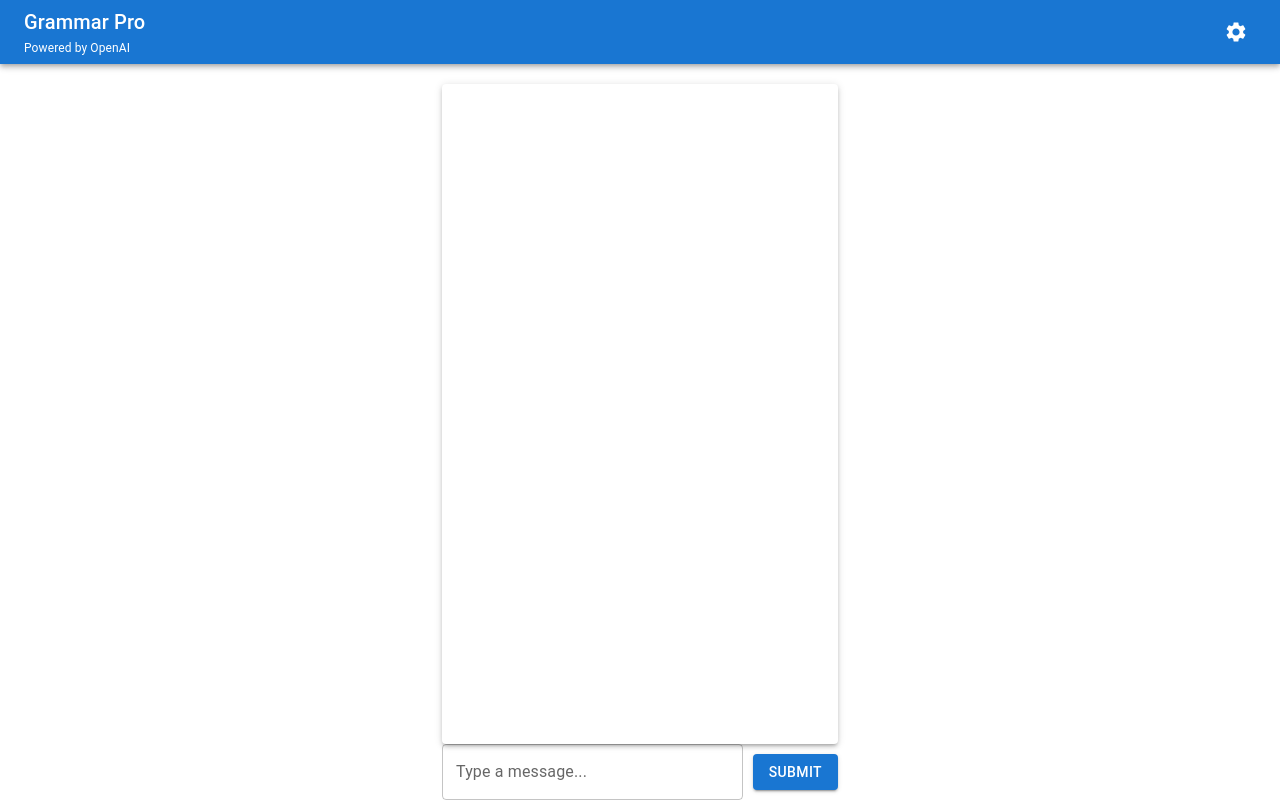
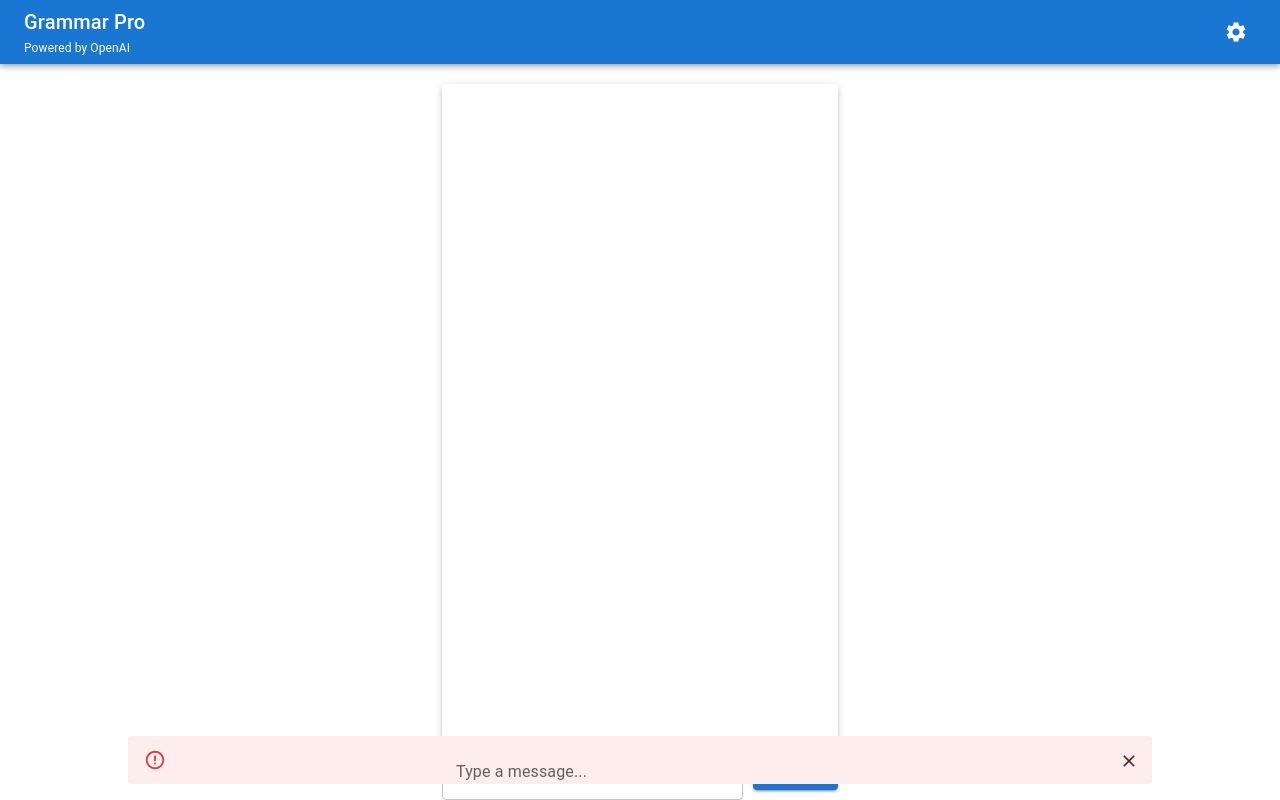
Before and after one commit to voidrlm/GrammarPro-Powered-By-OpenAI, a React (Create React App) app in the folder grammar-pro/: page / in a window 1280 px wide. Built offline with nearby package versions, Linux system fonts and the light colour scheme.

Commit message:
Added alert messages for errors

```diff
--- a/grammar-pro/src/App.js
+++ b/grammar-pro/src/App.js
@@ -1,5 +1,5 @@
 import React, { useState } from "react";
-import axios from "axios"; // Import axios
+import axios from "axios";
 import { ThemeProvider, createTheme } from "@mui/material/styles";
 import CssBaseline from "@mui/material/CssBaseline";
 import AppBar from "@mui/material/AppBar";
@@ -20,6 +20,7 @@ import {
   DialogTitle,
   DialogContent,
   DialogActions,
+  Alert,
 } from "@mui/material";
 
 function App() {
@@ -29,6 +30,7 @@ function App() {
   const [themeMode, setThemeMode] = useState("light");
   const [openKeyDialog, setOpenKeyDialog] = useState(false);
   const [apiKey, setApiKey] = useState("");
+  const [errorMessage, setErrorMessage] = useState(null);
 
   const handleMenuClick = (event) => {
     setAnchorEl(event.currentTarget);
@@ -105,11 +107,18 @@ function App() {
       } catch (error) {
         // Handle errors
         console.error("Error making API request:", error);
+        setErrorMessage(
+          "An error occurred while sending the message. Please try again."
+        ); // Set error message
       } finally {
         // Set loading back to false after the request is complete (success or error)
         setLoading(false);
       }
     }
+  };
+
+  const handleAlertClose = () => {
+    setErrorMessage(null);
   };
 
   const theme = createTheme({
@@ -259,6 +268,21 @@ function App() {
             </Button>
           </DialogActions>
         </Dialog>
+
+        {/* Display error message using Alert */}
+        <Alert
+          severity="error"
+          onClose={handleAlertClose}
+          sx={{
+            position: "fixed",
+            bottom: 16,
+            left: "50%",
+            transform: "translateX(-50%)",
+            width: "80%",
+          }}
+        >
+          {errorMessage}
+        </Alert>
       </div>
     </ThemeProvider>
   );
```
